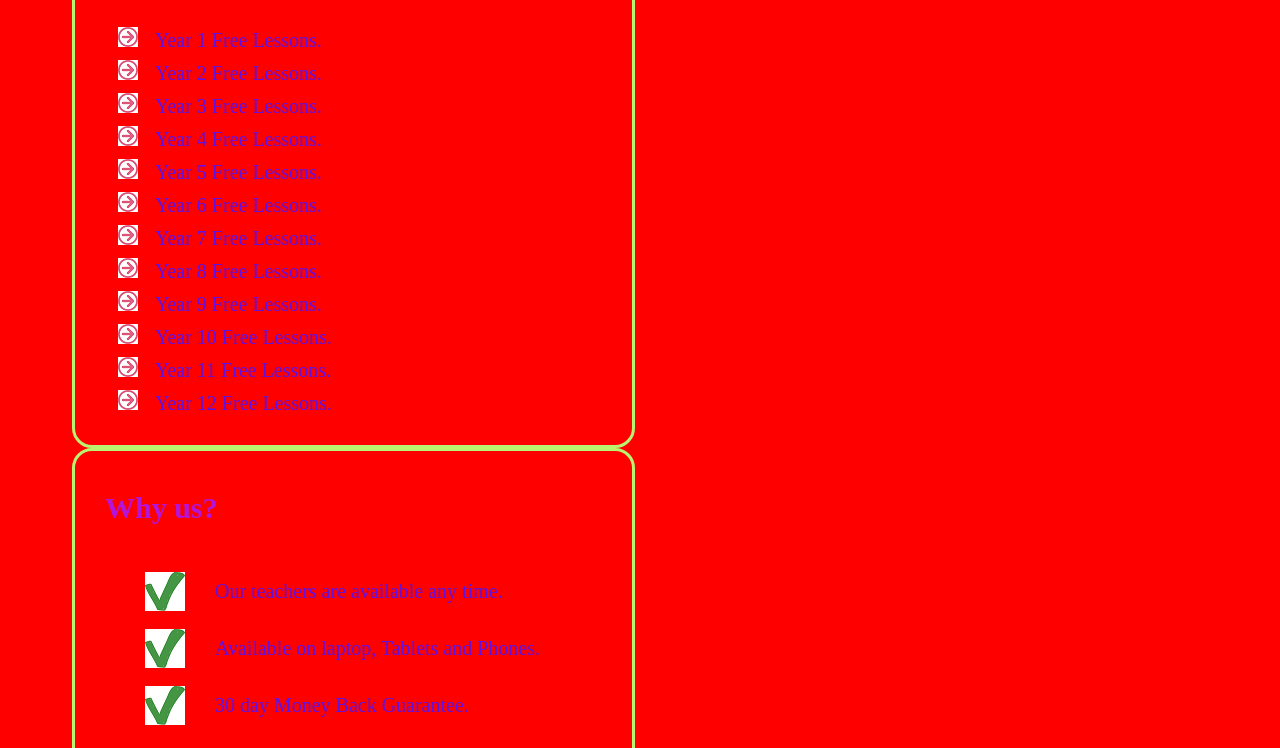
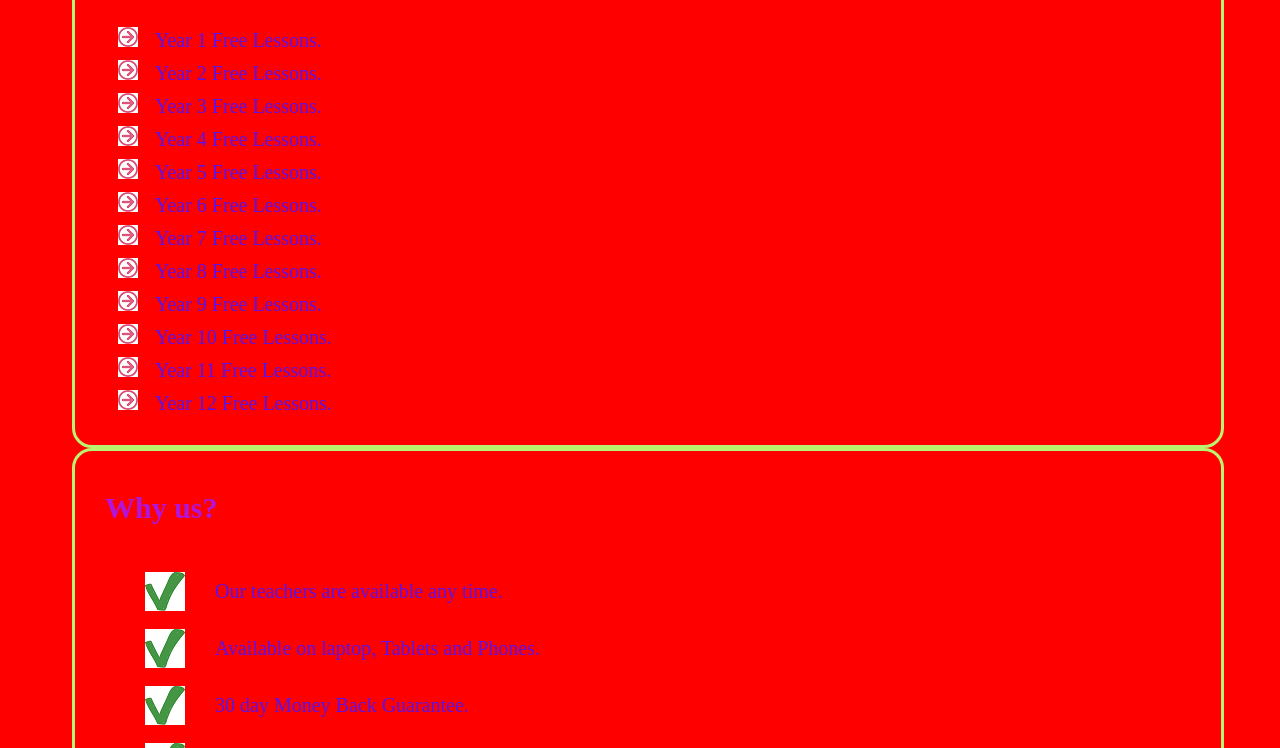
Before and after one commit to Ajay624659/Portfolio-Website, a plain HTML site: page index.html in a window 1280 px wide. Shown: the part 647-1395 px from the top of the page. Drawn offline with Linux system fonts and the light colour scheme.

Commit message:
Update styling.css

```diff
--- a/styling.css
+++ b/styling.css
@@ -136,7 +136,6 @@ ul {
 }
 .sidebar {
   /* display: flex; */
-  max-width: 44vw;
   min-width: 43vw;
   flex-wrap: wrap;
   border: 3px solid #baf46f;
```
